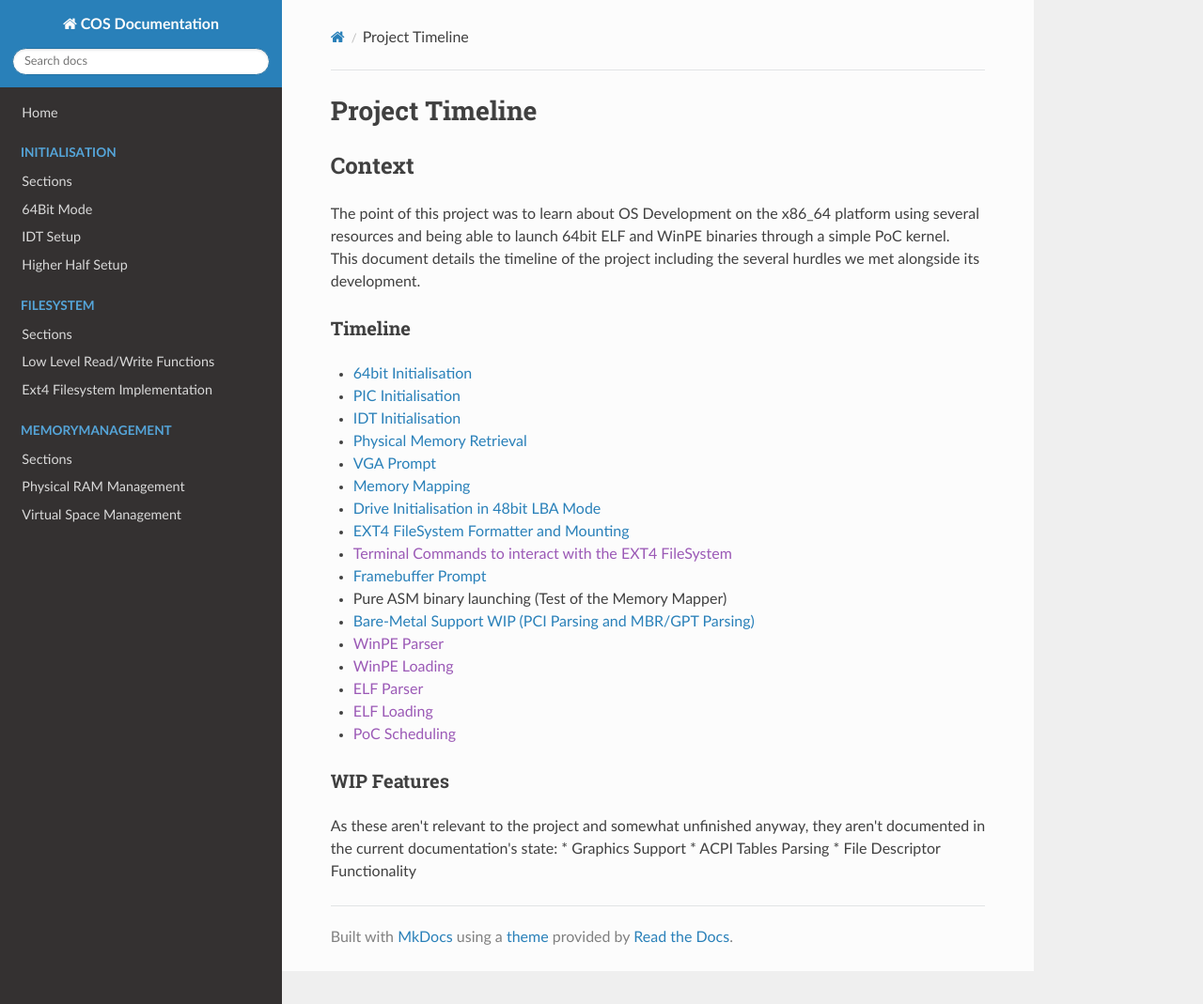
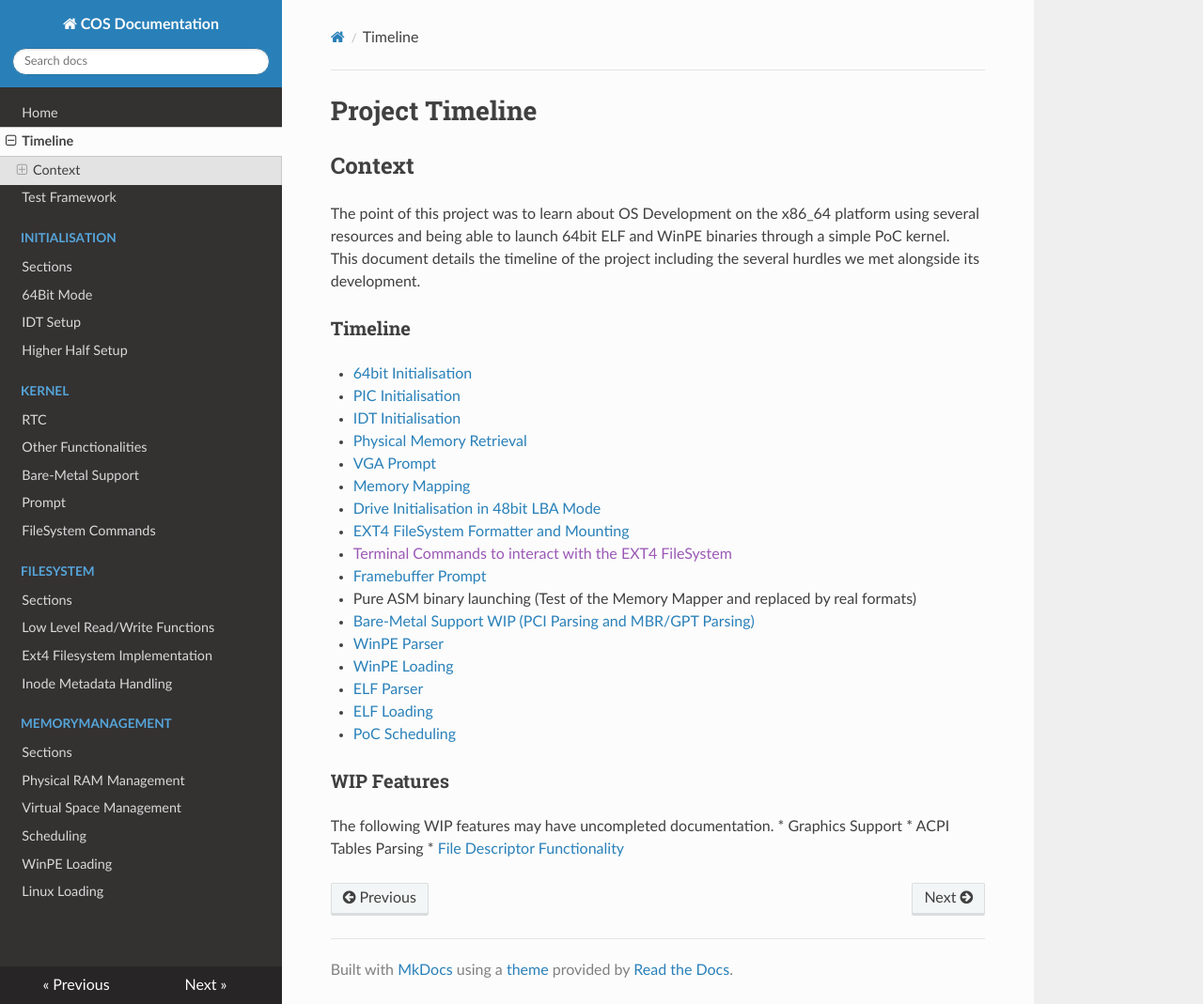
Before and after one commit to Tek-EIP/Documentation, an MkDocs documentation site: the page built from docs/Timeline.md, in a window 1280 px wide and 1069 px high. Shown: the whole window at 94% size. Built offline with MkDocs 1.6.1, drawn with Linux system fonts in a browser that asks for light colours; nearby versions of some CDN libraries.

Commit message:
UPDATE: Updating documentation.

```diff
--- a/docs/Timeline.md
+++ b/docs/Timeline.md
@@ -17,17 +17,17 @@ This document details the timeline of the project including the several hurdles
 * [EXT4 FileSystem Formatter and Mounting](./filesystem/ext4_setup.md)
 * [Terminal Commands to interact with the EXT4 FileSystem]()
 * [Framebuffer Prompt](./kernel/prompt.md)
-* Pure ASM binary launching (Test of the Memory Mapper)
+* Pure ASM binary launching (Test of the Memory Mapper and replaced by real formats)
 * [Bare-Metal Support WIP (PCI Parsing and MBR/GPT Parsing)](./kernel/pci.md)
-* [WinPE Parser]()
-* [WinPE Loading]()
-* [ELF Parser]()
-* [ELF Loading]()
-* [PoC Scheduling]()
+* [WinPE Parser](./memory/BinaryParsing.md)
+* [WinPE Loading](./memory/Linux_parser.md)
+* [ELF Parser](./memory/Linux_parser.md)
+* [ELF Loading](./memory/Linux_parser.md)
+* [PoC Scheduling](./memory/scheduling.md)
 
 ### WIP Features
 
-As these aren't relevant to the project and somewhat unfinished anyway, they aren't documented in the current documentation's state:
+The following WIP features may have uncompleted documentation.
 * Graphics Support
 * ACPI Tables Parsing
-* File Descriptor Functionality
+* [File Descriptor Functionality](FilesystemCommands.md)
--- a/mkdocs.yml
+++ b/mkdocs.yml
@@ -2,18 +2,30 @@ site_name: COS Documentation
 
 nav:
   - Home: Home.md
+  - Timeline: Timeline.md
+  - Test Framework: UnitTests.md
   - Initialisation:
-    - Sections: Initialisation.md
+    - Sections: Kernel.md
     - 64Bit Mode: initialisation/64bit_launching.md
     - IDT Setup: initialisation/idt_init.md
     - Higher Half Setup: initialisation/higher_half_setup.md
+  - Kernel:
+    - RTC: initialisation/rtc.md
+    - Other Functionalities: initialisation/other_functionalities.md
+    - Bare-Metal Support: kernel/pci.md
+    - Prompt: kernel/prompt.md
+    - FileSystem Commands: FilesystemCommands.md
   - FileSystem:
     - Sections: Filesystem.md
     - Low Level Read/Write Functions: filesystem/asm_functions.md
     - Ext4 Filesystem Implementation: filesystem/ext4_setup.md
+    - Inode Metadata Handling: filesystem/inode_metadata.md
   - MemoryManagement:
     - Sections: Memory.md
     - Physical RAM Management: memory/physical.md
     - Virtual Space Management: memory/virtual.md
+    - Scheduling: memory/scheduling.md
+    - WinPE Loading: memory/BinaryParsing.md
+    - Linux Loading: memory/Linux_parser.md
 
 theme: readthedocs
```
Also changed, not shown: docs/Home.md (+5 -3 lines), docs/Kernel.md (renamed from docs/Initialisation.md, +8 -0 lines), docs/Memory.md (+3 -0 lines), docs/memory/Linux_parser.md (renamed from docs/filesystem/Linux_parser.md).
